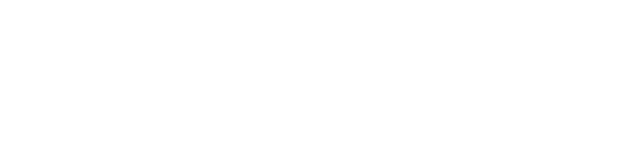
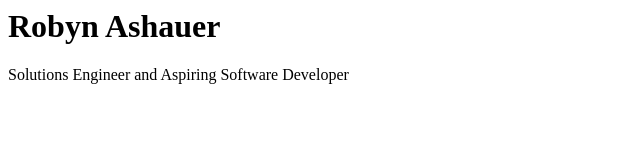
Before and after one commit to RobynAsh/practice-portfolio-page-Robyn-Ashauer, a plain HTML site: page practice-portfolio/index.html in a window 1280 px wide. Shown: the whole page, without its empty margins (0-640 px from the left). Drawn offline with Linux system fonts and the light colour scheme.

Commit message:
header done

```diff
--- a/practice-portfolio/index.html
+++ b/practice-portfolio/index.html
@@ -4,3 +4,11 @@
     <meta name="viewport" content="width=device-width, initial-scale=1.0">
     <title>Robyn Ashauer | Portfolio</title>
 </head>
+<body>
+    <header>
+        <h1>Robyn Ashauer</h1>
+        <p>Solutions Engineer and Aspiring Software Developer</p>
+    </header>
+
+
+</body>
```
